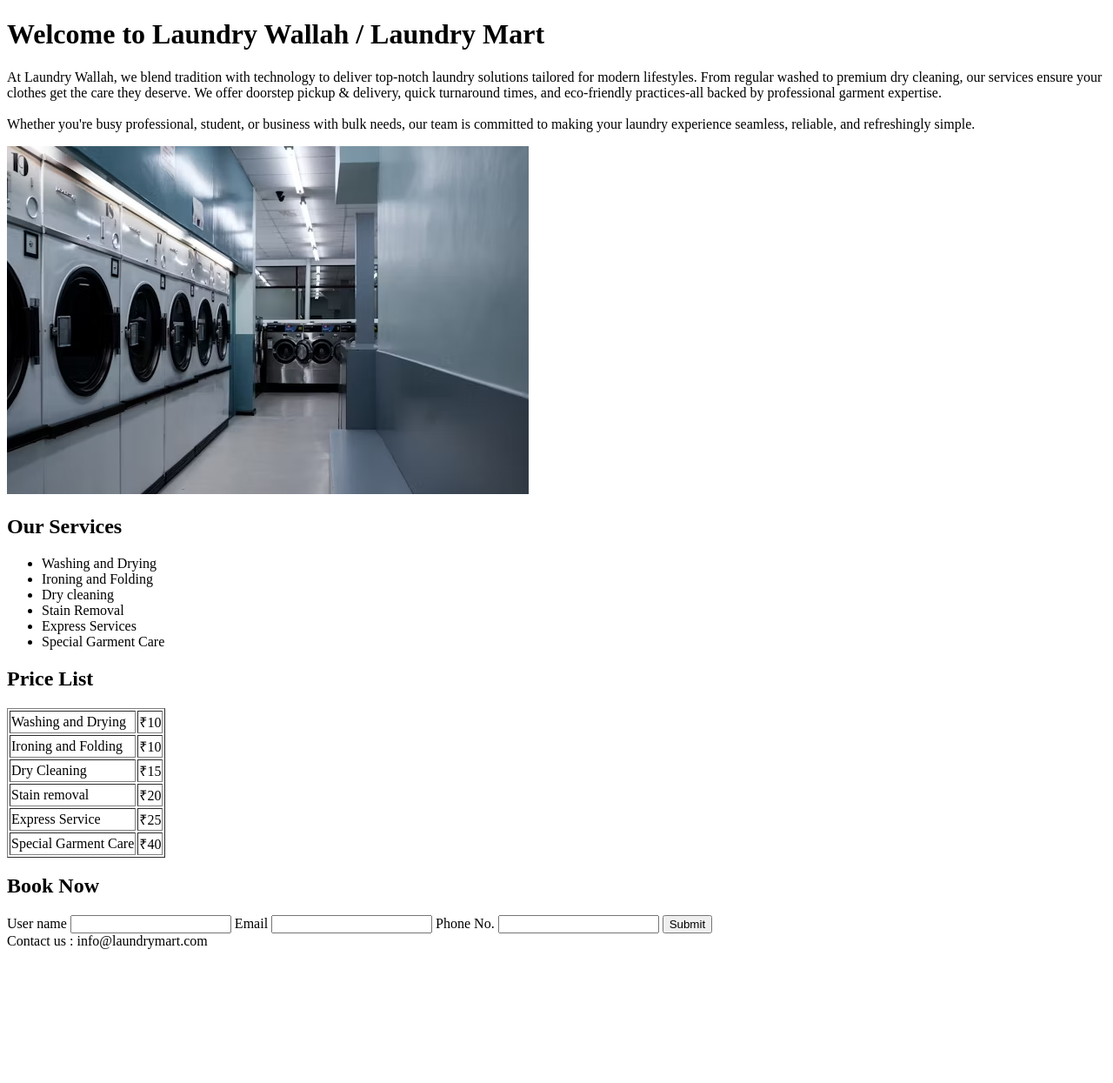
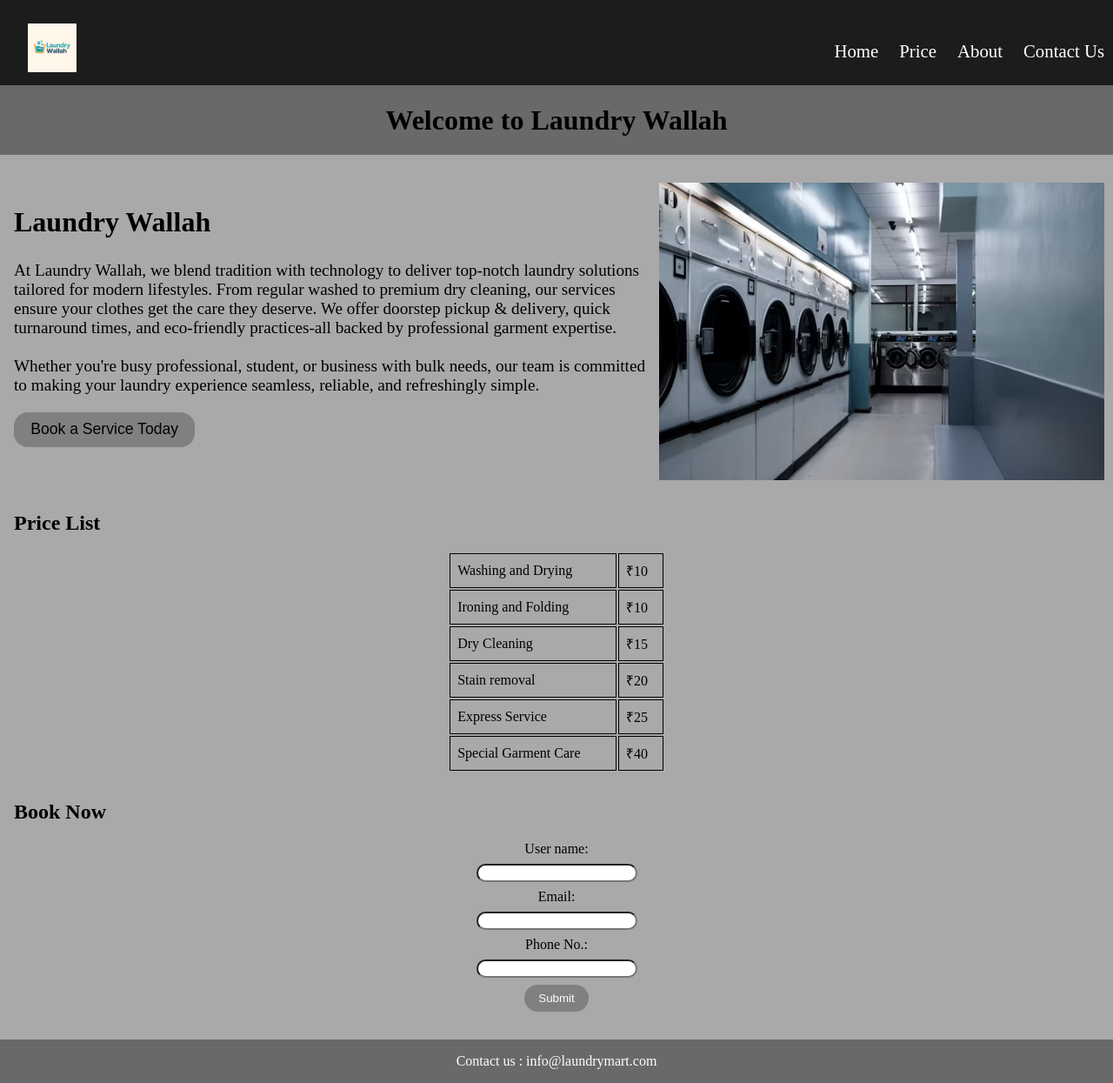
Before and after one commit to jeet-5870/LaundryWallah, a plain HTML site: page index.html in a window 1280 px wide. Shown: the whole page at 87% size. Before the commit the page ends 1099 px from the top, so only its background shows below. Drawn offline with Linux system fonts and the light colour scheme.

Commit message:
css inboved

```diff
--- a/index.html
+++ b/index.html
@@ -3,20 +3,39 @@
 <head>
   <meta charset="UTF-8">
   <meta name="viewport" content="width=device-width, initial-scale=1.0">
+  <link rel="stylesheet" href="style.css">
   <title>Laundry Wallah</title>
 </head>
 <body>
+  <nav>
+    <div class="nav-left">
+      <img src="Copilot_20250818_040102.png" alt="Logo">
+    </div>
+    <div class="nav-right">
+       <ul>
+        <li><a href="#Hero">Home</a></li>
+        <li><a href="#price">Price</a></li>
+        <li><a href="#about">About</a></li>
+        <li><a href="#footer">Contact Us</a></li>
+      </ul>
+    </div>
+  </nav>
   <header>
-    <h1>Welcome to Laundry Wallah / Laundry Mart</h1>
+    <h1>Welcome to Laundry Wallah</h1>
   </header>
-  <section class="About">
-    <p>At Laundry Wallah, we blend tradition with technology to deliver top-notch laundry solutions tailored for modern lifestyles. From regular washed to premium dry cleaning, our services ensure your clothes get the care they deserve. We offer doorstep pickup & delivery, quick turnaround times, and eco-friendly practices-all backed by professional garment expertise.<br><br>
+  <section class="hero" id="Hero">
+    <div class="hero-left">
+      <h1>Laundry Wallah</h1>
+      <p>At Laundry Wallah, we blend tradition with technology to deliver top-notch laundry solutions tailored for modern lifestyles. From regular washed to premium dry cleaning, our services ensure your clothes get the care they deserve. We offer doorstep pickup & delivery, quick turnaround times, and eco-friendly practices-all backed by professional garment expertise.<br><br>
     Whether you're busy professional, student, or business with bulk needs, our team is committed to making your laundry experience seamless, reliable, and refreshingly simple.</p>
+    <button>Book a Service Today</button>
+    </div>
+    <div class="hero-right">
+      <img src="photo-1604335398980-ededcadcc37d.avif" alt="Image">
+    </div>
   </section>
-  <section class="Image">
-    <img src="photo-1604335398980-ededcadcc37d.avif" alt="Image">
-  </section>
-  <section class="Services">
+
+  <!-- <section class="Services">
     <h2>Our Services</h2>
     <ul>
       <li>Washing and Drying</li>
@@ -26,10 +45,10 @@
       <li>Express Services</li>
       <li>Special Garment Care</li>
     </ul>
-  </section>
-  <section class="Price">
+  </section> -->
+  <section class="Price" id="price">
     <h2>Price List</h2>
-    <table border="">
+    <table>
       <tr>
         <td>Washing and Drying</td>
         <td>&#8377;10</td>
@@ -56,17 +75,19 @@
       </tr>
     </table>
   </section>
-  <section class="Book">
+  <section class="Book" >
     <h2>Book Now</h2>
-    <label for="name">User name</label>
+    <form>
+    <label for="name">User name:</label>
     <input type="text" id="name">
-    <label for="email">Email</label>
+    <label for="email">Email:</label>
     <input type="email" id="email">
-    <label for="phone">Phone No.</label>
+    <label for="phone">Phone No.:</label>
     <input type="tel" id="phone">
     <input type="submit">
+    </form>
   </section>
-  <section class="Footer">
+  <section class="Footer" id="footer">
     Contact us : info@laundrymart.com
   </section>
 </body>
--- /dev/null
+++ b/style.css
@@ -0,0 +1,155 @@
+body,
+html{
+  margin: 0;
+  padding: 0;
+  box-sizing: border-box;
+  background-color: darkgray;
+}
+nav{
+  background-color: #000000d4;
+  padding: 1.7rem 0;
+}
+
+.nav-left img{
+  height: 3.5rem;
+  margin-bottom: -2.5rem;
+  margin-left: 2rem;
+}
+
+nav ul{
+  list-style: none;
+  padding: 0;
+  margin: 0;
+}
+nav li{
+  display: inline;
+  padding: 10px;
+}
+.nav-right ul li a{
+  color: white;
+  font-size: 1.3rem;
+}
+.nav-right{
+  display: flex;
+  justify-content: right;
+  text-decoration: none;
+}
+.nav-right li{
+  display: inline;
+}
+.nav-right li a{
+  text-decoration: none;
+
+}
+
+header{
+  display: flex;
+  align-items: center;
+  justify-content: center;
+  background-color: dimgrey;
+}
+
+.hero {
+  display: flex;
+  width: 98vw;
+  margin: 0; /* Remove margin to avoid scroll */
+  overflow: hidden;
+  margin: 2rem 1rem;
+}
+
+
+.hero-left h1{
+  font-size: 2rem;
+}
+
+.hero-left p{
+  font-size: 1.2rem;
+}
+
+.hero button {
+  font-size: 1.1rem;
+  background-color: grey;
+  border: none;
+  padding: 0.6rem 1.2rem;
+  border-radius: 1rem;
+  cursor: pointer;
+  transition: background-color 0.3s ease;
+}
+
+.hero button:hover {
+  background-color: darkgrey;
+}
+
+
+
+.hero-right img {
+  width: 40vw;
+  object-fit: cover;
+}
+
+
+.Services{
+  margin: 2rem 1rem;
+}
+.Services h2{
+  font-size: 1.7rem;
+}
+
+.Services li{
+  font-size: 1.2rem;
+}
+
+.Price{
+  margin: 2rem 1rem;
+}
+
+/* .Price table{
+  border-collapse: collapse;
+  width: 18%;
+} */
+
+.Price table {
+  width: 20%;
+  margin: auto;
+}
+
+
+.Price table th,
+.Price table td{
+  border: 1px solid black;
+  padding: 8px;
+  text-align: left;
+}
+
+.Book{
+  margin: 2rem 1rem;
+}
+
+.Book form{
+  display: flex;
+  justify-content:center;
+  align-items: center;
+  flex-direction: column;
+  width: 100%;
+  gap: 0.5rem;
+}
+
+.Book form input{
+  border-radius: 1rem;
+}
+
+.Book form input[type="submit"]{
+  background-color: grey;
+  color: white;
+  padding: 0.5rem 1rem;
+  border: none;
+  cursor: pointer;
+  border-radius: 1rem;
+}
+
+.Footer{
+  background-color: dimgrey;
+  color: white;
+  text-align: center;
+  padding: 1rem;
+}
```
Also changed, not shown: Copilot_20250818_040102.png (added), department.jpg (added).
